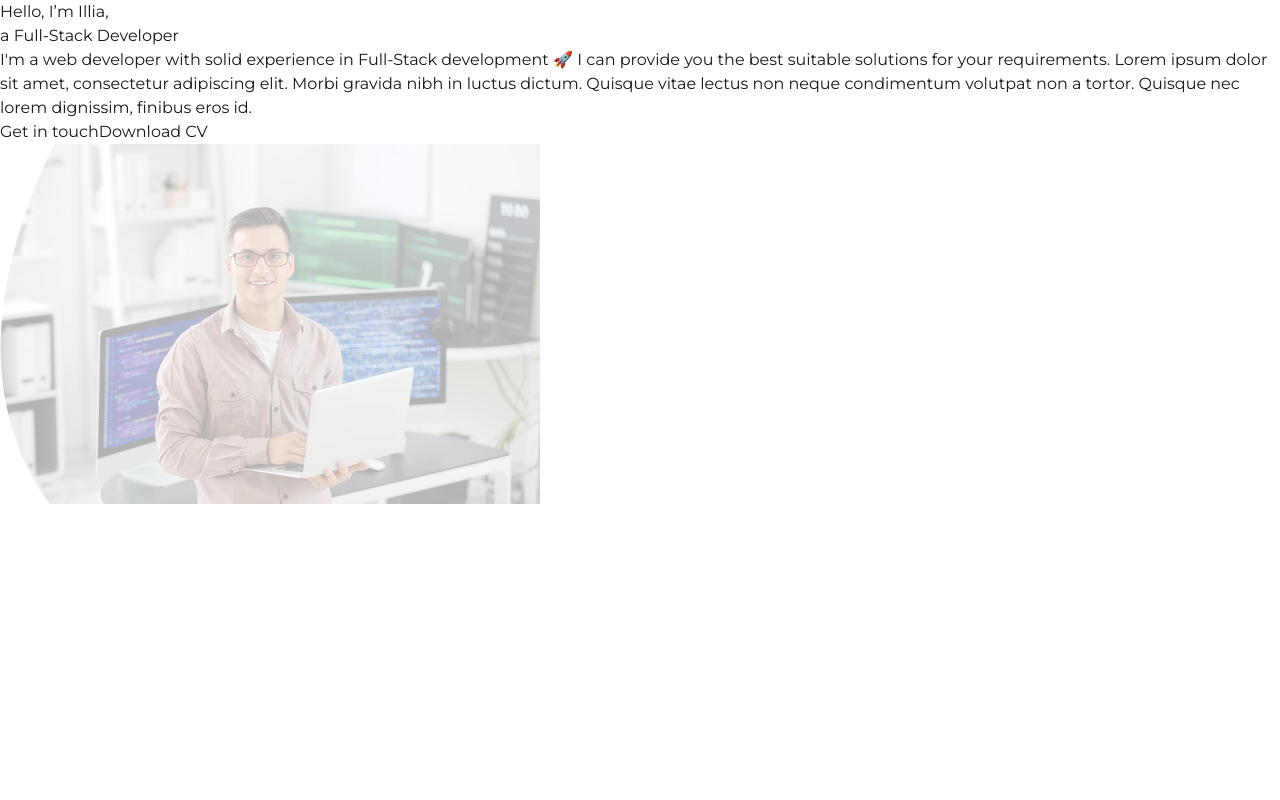
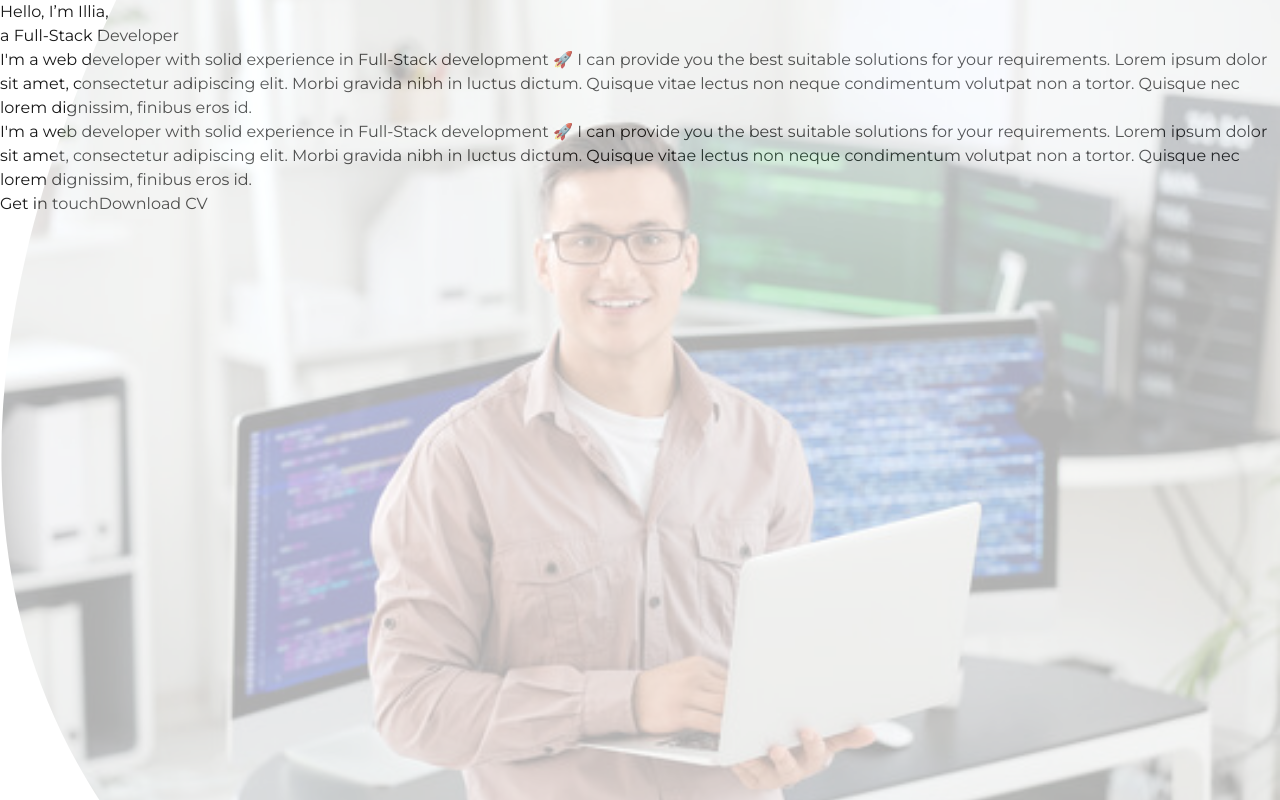
Before and after one commit to Tender6795/portfolio_next, a Next.js app: page / in a window 1280 px wide. Built offline with nearby package versions, Linux system fonts and the light colour scheme.

Commit message:
Optimization

```diff
--- a/src/app/сomponents/AboutMe.tsx
+++ b/src/app/сomponents/AboutMe.tsx
@@ -4,9 +4,11 @@ import { Avatar } from "./Avatar";
 import { Button } from "../ui/Button";
 
 export const AboutMe = () => {
-
   const getTouchHandle = () => {
-    window.open("https://www.upwork.com/freelancers/~010a21f1a8bbd4727d", "_blank");
+    window.open(
+      "https://www.upwork.com/freelancers/~010a21f1a8bbd4727d",
+      "_blank"
+    );
   };
 
   const downloadHanlde = () => {
@@ -33,6 +35,15 @@ export const AboutMe = () => {
             neque condimentum volutpat non a tortor. Quisque nec lorem
             dignissim, finibus eros id.
           </span>
+          <br />
+          <span className="font-normal text-[14px] leading-[17px]">
+            I'm a web developer with solid experience in Full-Stack development
+            🚀 I can provide you the best suitable solutions for your
+            requirements. Lorem ipsum dolor sit amet, consectetur adipiscing
+            elit. Morbi gravida nibh in luctus dictum. Quisque vitae lectus non
+            neque condimentum volutpat non a tortor. Quisque nec lorem
+            dignissim, finibus eros id.
+          </span>
         </div>
         <div className="flex gap-[20px] mt-[60px]">
           <Button text="Get in touch" onClick={getTouchHandle} />
--- a/src/app/сomponents/Avatar.tsx
+++ b/src/app/сomponents/Avatar.tsx
@@ -1,17 +1,22 @@
+import Image from "next/image";
 import React from "react";
 
 export const Avatar = () => {
   return (
     <div className="relative w-[616px] h-[734px] overflow-hidden">
-      <img
+      <Image
         src="/avatar.jpeg"
         alt="Background"
-        className="absolute top-0 left-0 w-full h-full object-cover"
+        layout="fill"
+        objectFit="cover"
+        className="absolute top-0 left-0"
         style={{ maskImage: 'url("/Rectangle.svg")', maskSize: 'cover', maskPosition: 'center' }}
       />
-      <img
+      <Image
         src="/paginator.svg"
         alt="Paginator"
+        width={23}
+        height={209}
         className="absolute"
         style={{ top: "417px", right: "213px" }}
       />
```
